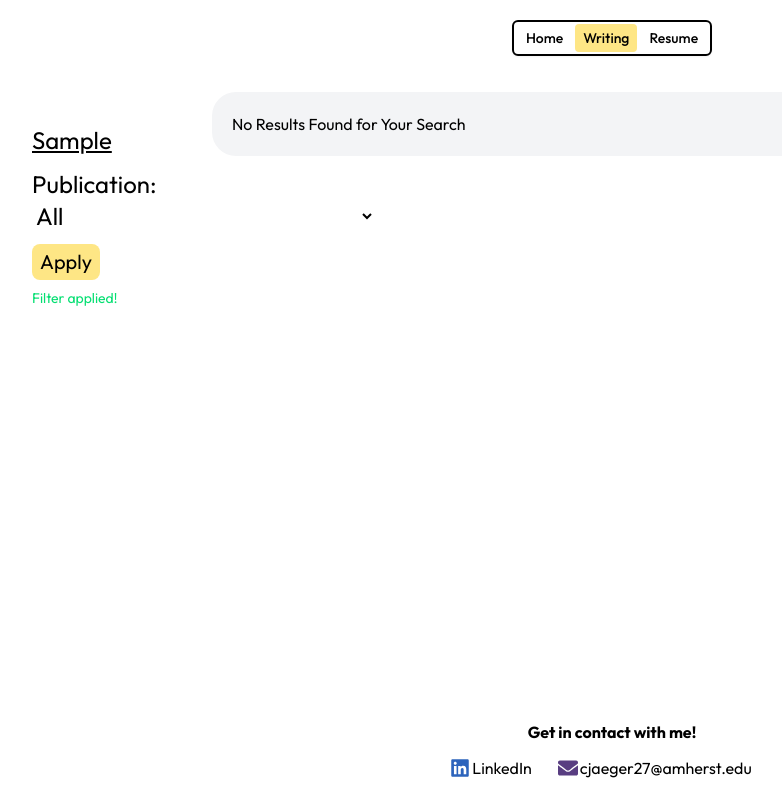
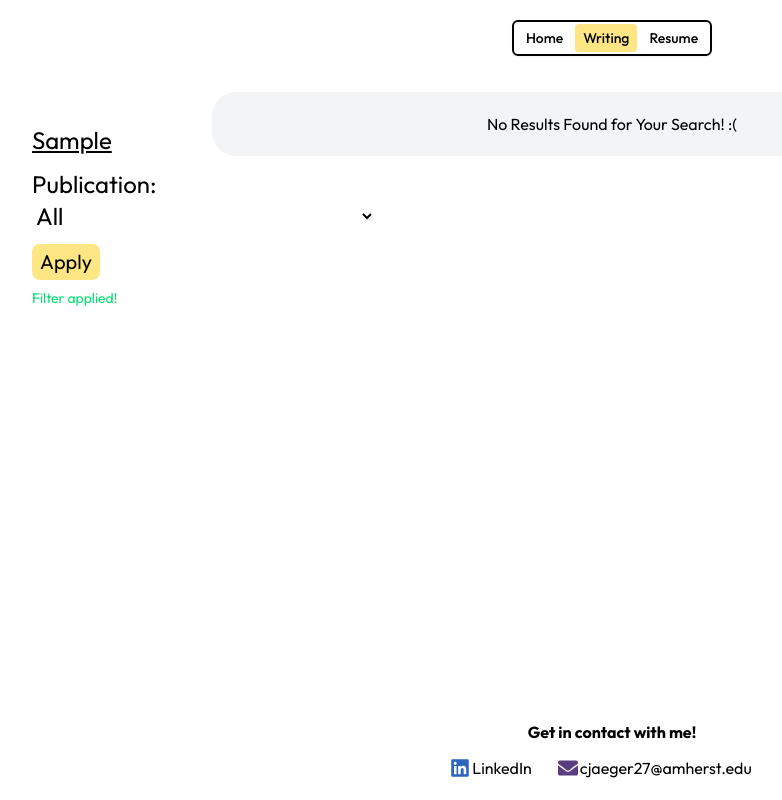
Before and after one commit to ivanbetancxurt/chanelle-personal-website, a Next.js app: page /writing in a window 1280 px wide. Both pictures are taken after typing "Sample" into the empty fields and a click on the button "Apply". Shown: the whole page, without its empty margins (28-810 px from the left). Built offline with nearby package versions, Linux system fonts and the light colour scheme.

Commit message:
Add no results sad face

```diff
--- a/components/ArticleList.tsx
+++ b/components/ArticleList.tsx
@@ -21,7 +21,9 @@
                     <Article article={article} key={i} />
                 ))
             ) : (
-                <p>No Results Found for Your Search</p>
+                <div className='flex w-full justify-center'>
+                    <p>No Results Found for Your Search! :(</p>
+                </div>
             )}
         </div>
     );
```
